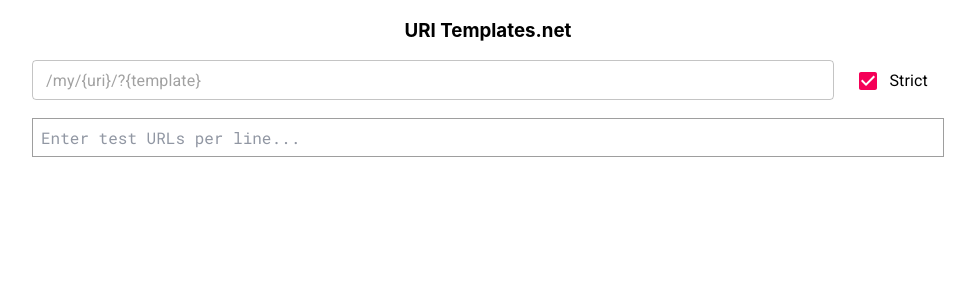
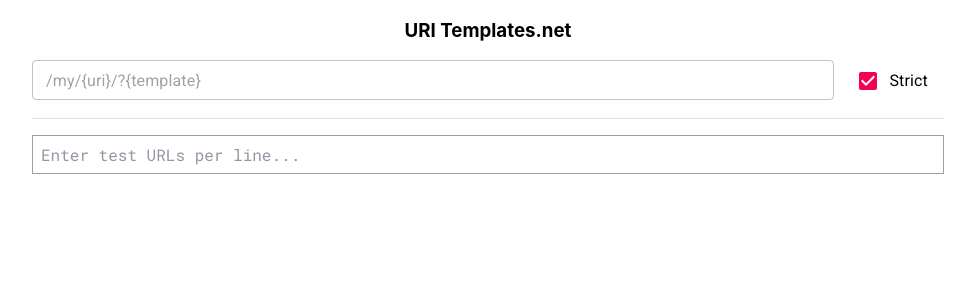
Before and after one commit to ryandoyle/uri-templates.net, a React (Create React App) app: page / in a window 1280 px wide. Shown: the top 300 px of the page, without its empty margins (152-1127 px from the left). Built offline with nearby package versions, Linux system fonts and the light colour scheme.

Commit message:
Add divider

```diff
--- a/src/UriTemplater.js
+++ b/src/UriTemplater.js
@@ -8,6 +8,7 @@ import Grid from "@material-ui/core/Grid";
 import Box from "@material-ui/core/Box";
 import Checkbox from "@material-ui/core/Checkbox";
 import FormControlLabel from "@material-ui/core/FormControlLabel";
+import Divider from "@material-ui/core/Divider";
 
 export class UriTemplater extends React.Component {
 
@@ -26,7 +27,7 @@ export class UriTemplater extends React.Component {
         return (
                 <Grid container direction={"column"} justify={"center"} alignItems={"stretch"} spacing={2}>
                     <Grid item>
-                        <Box display={"flex"} flexDirection={"row"} spacing={5}>
+                        <Box display={"flex"} flexDirection={"row"} >
                             <Box flexGrow={1} >
                                 <TextField
                                     onChange={this.handleTemplateChange}
@@ -44,6 +45,9 @@ export class UriTemplater extends React.Component {
                                 />
                             </Box>
                         </Box>
+                    </Grid>
+                    <Grid >
+                        <Box p={1}><Divider /></Box>
                     </Grid>
                     <Grid item>
                         <Box border={1} borderColor={"grey.500"} p={1}>
```
